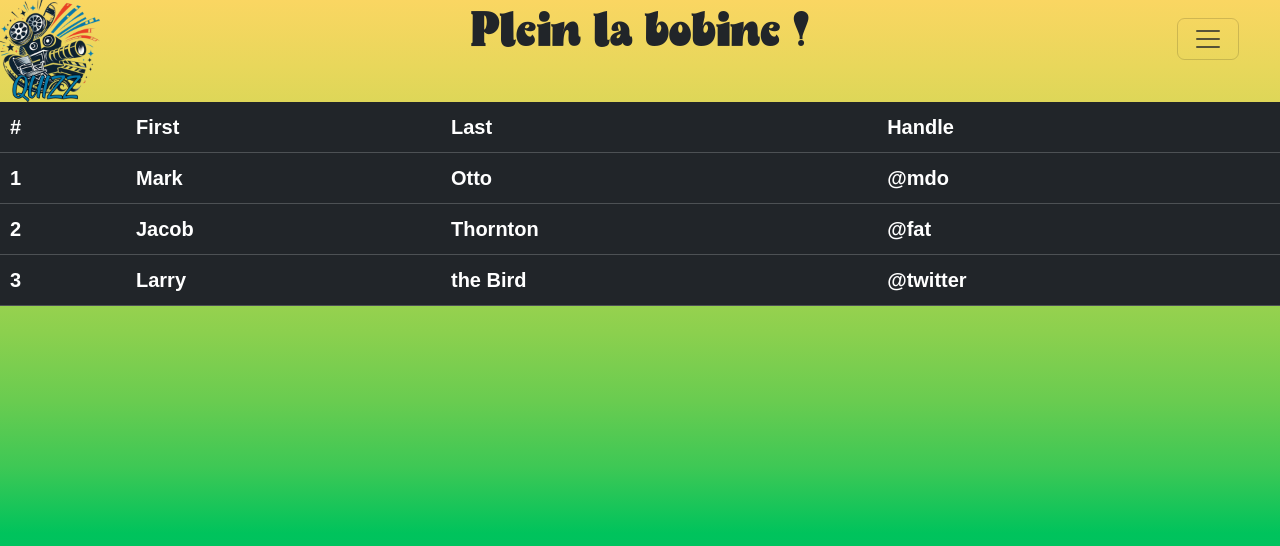
After one commit to vincent83160/projet-web, a PHP site: template vue/gestion_film.php in a window 1280 px wide. The commit adds this page. Shown: the top 546 px of the page. Run offline with PHP 8.4, Linux system fonts and the light colour scheme; the template is opened without the code that fills it, so the values that code supplies are empty.

Commit message:
Ajout de la page gestion des films

```diff
--- /dev/null
+++ b/vue/gestion_film.php
@@ -0,0 +1,60 @@
+<!DOCTYPE html>
+<html>
+
+<head>
+    <title>Plein la bobine !</title>
+    <link rel="icon" href="/public/assets/img/logo2.png" />
+
+    <link rel="stylesheet" href="/public/assets/css/style.css">
+    <?php
+    include 'base.html';
+    ?>
+</head>
+
+<body>
+    <!-- HEADER -->
+    <div class="wrapper">
+        <div class="one"><img src="/public/assets/img/logo2.png" class="rounded-corners" alt="Plein la bobine !"></div>
+        <div class="two">
+            <h1>Plein la bobine !</h1>
+
+
+        </div>
+        <?php include 'navbar.php'; ?>
+
+    </div>
+
+    <!-- BODY -->
+    <table class="table table-dark">
+        <thead>
+            <tr>
+                <th scope="col">#</th>
+                <th scope="col">First</th>
+                <th scope="col">Last</th>
+                <th scope="col">Handle</th>
+            </tr>
+        </thead>
+        <tbody>
+            <tr>
+                <th scope="row">1</th>
+                <td>Mark</td>
+                <td>Otto</td>
+                <td>@mdo</td>
+            </tr>
+            <tr>
+                <th scope="row">2</th>
+                <td>Jacob</td>
+                <td>Thornton</td>
+                <td>@fat</td>
+            </tr>
+            <tr>
+                <th scope="row">3</th>
+                <td>Larry</td>
+                <td>the Bird</td>
+                <td>@twitter</td>
+            </tr>
+        </tbody>
+    </table>
+</body>
+
+</html>
--- a/vue/membre.php
+++ b/vue/membre.php
@@ -38,6 +38,9 @@ include 'navbar.php';
             <div class="div-submit">
                <a href="/User/logout" class="btn btn-danger">Déconnexion</a>
             </div>
+            <div class="div-submit">
+               <a href="/User/gestionFilm" class="btn btn-primary">Gestion des films</a>
+            </div>
          </form>
       </div>
 
--- a/vue/navbar.php
+++ b/vue/navbar.php
@@ -10,20 +10,20 @@
         <?php
         if (isset($_SESSION["pseudo"])) {
         ?>
-            <a href="/User/logout" class="button">Deconnexion</a>
-            <a href="/User/membre" class="button">Compte</a>
-            <a href="/Game/start" class="button">Jeu</a>
+            <a href="/user/logout" class="button">Deconnexion</a>
+            <a href="/user/membre" class="button">Compte</a>
+            <a href="/game/start" class="button">Jeu</a>
         <?php
         } else {
             ?>
 
-            <a href="/User/login" class="button">Connexion</a>
-            <a href="/User/signIn" class="button">Inscription</a>
+            <a href="/user/login" class="button">Connexion</a>
+            <a href="/user/signIn" class="button">Inscription</a>
         <?php
         }
         ?>
 
-        <a href="/Default/accueil" class="button">Accueil</a>
+        <a href="/default/accueil" class="button">Accueil</a>
     </div>
 
 </div>
```
Also changed, not shown: controller/UserController.php (+9 -4 lines).
